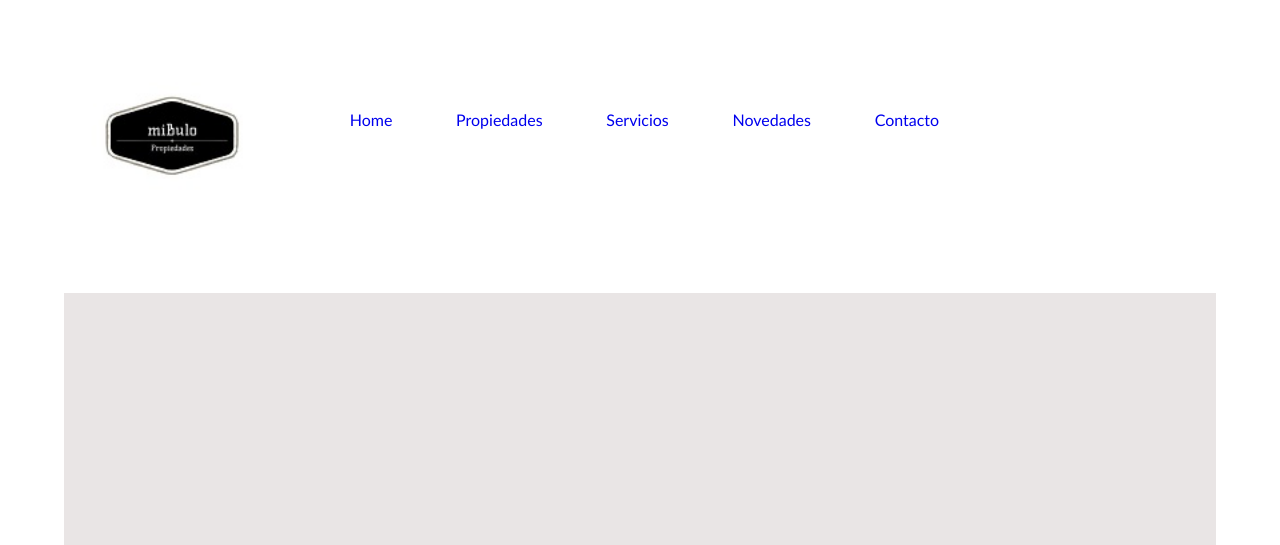
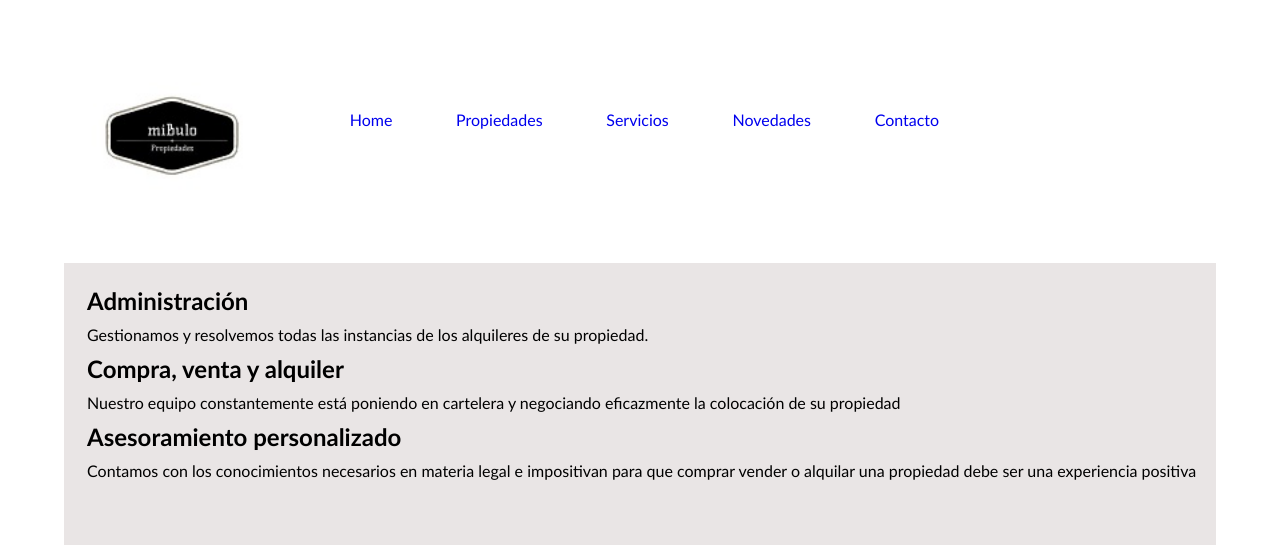
Before and after one commit to mibulo/proyecto, a plain HTML site: page servicios.html in a window 1280 px wide. Shown: the top 545 px of the page. Drawn offline with nearby package versions, Linux system fonts and the light colour scheme.

Commit message:
modificacion de servicios con iframe

```diff
--- a/servicios.html
+++ b/servicios.html
@@ -22,7 +22,14 @@
 
     </div>
     <div class="grid-item-servicios item-servicios">
-
+        <h2>Administración</h2>
+        <p>Gestionamos y resolvemos todas las instancias de los alquileres de su propiedad.
+        <h2>    Compra, venta y alquiler </h2>
+            Nuestro equipo constantemente está poniendo en cartelera y negociando eficazmente la colocación de su propiedad
+        <h2>    Asesoramiento personalizado</h2>
+            Contamos con los conocimientos necesarios en materia legal e impositivan para que comprar vender o alquilar una propiedad debe ser una experiencia positiva</p>
+        <br><br><br>
+        <iframe width="1120" height="630" src="https://www.youtube.com/embed/5j6rbPs4gvE" title="YouTube video player" frameborder="0"  end = 50; allow="accelerometer; autoplay" ; clipboard-write; encrypted-media; gyroscope; picture-in-picture" allowfullscreen></iframe>
 
     </div>
 
```
